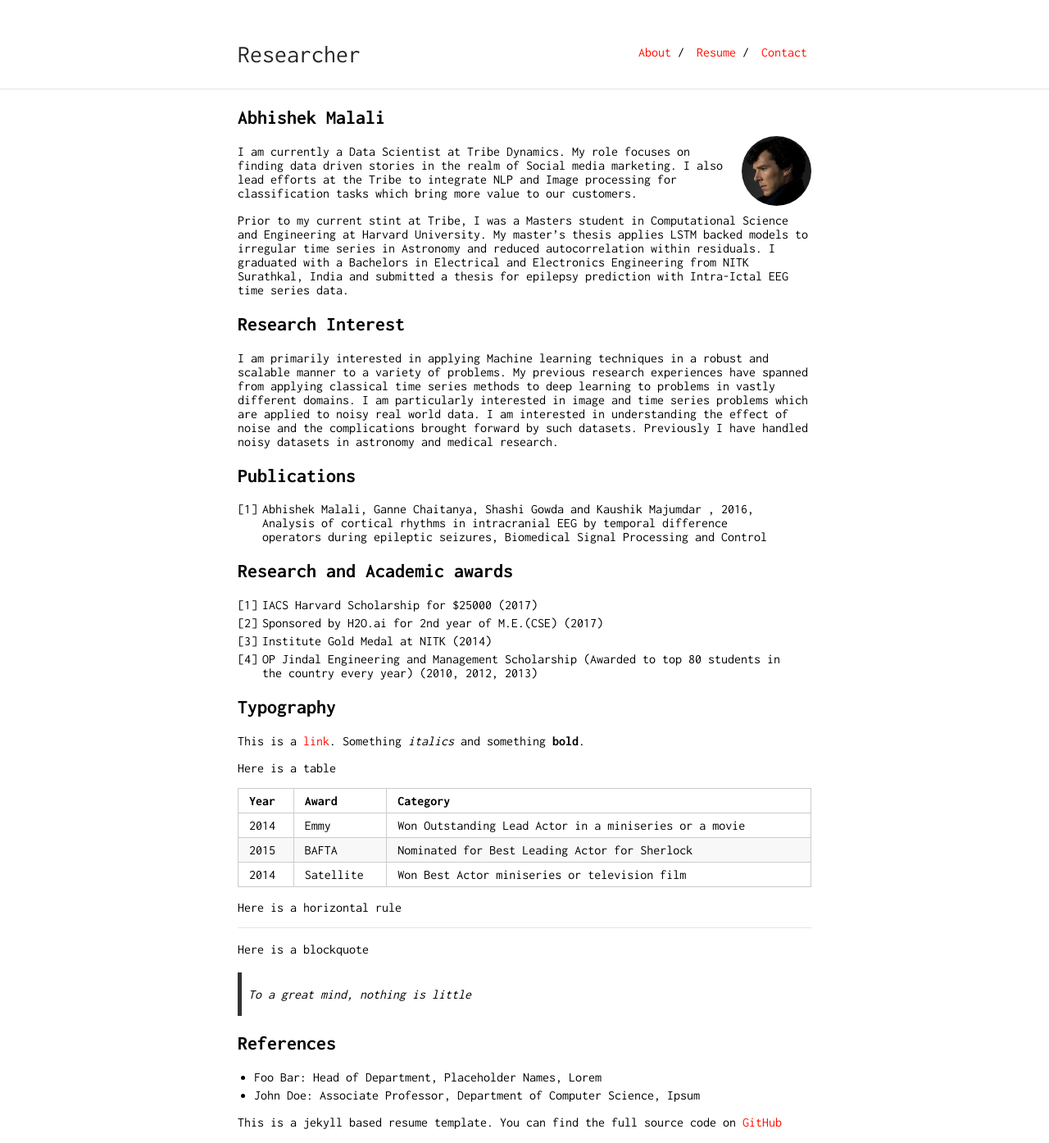
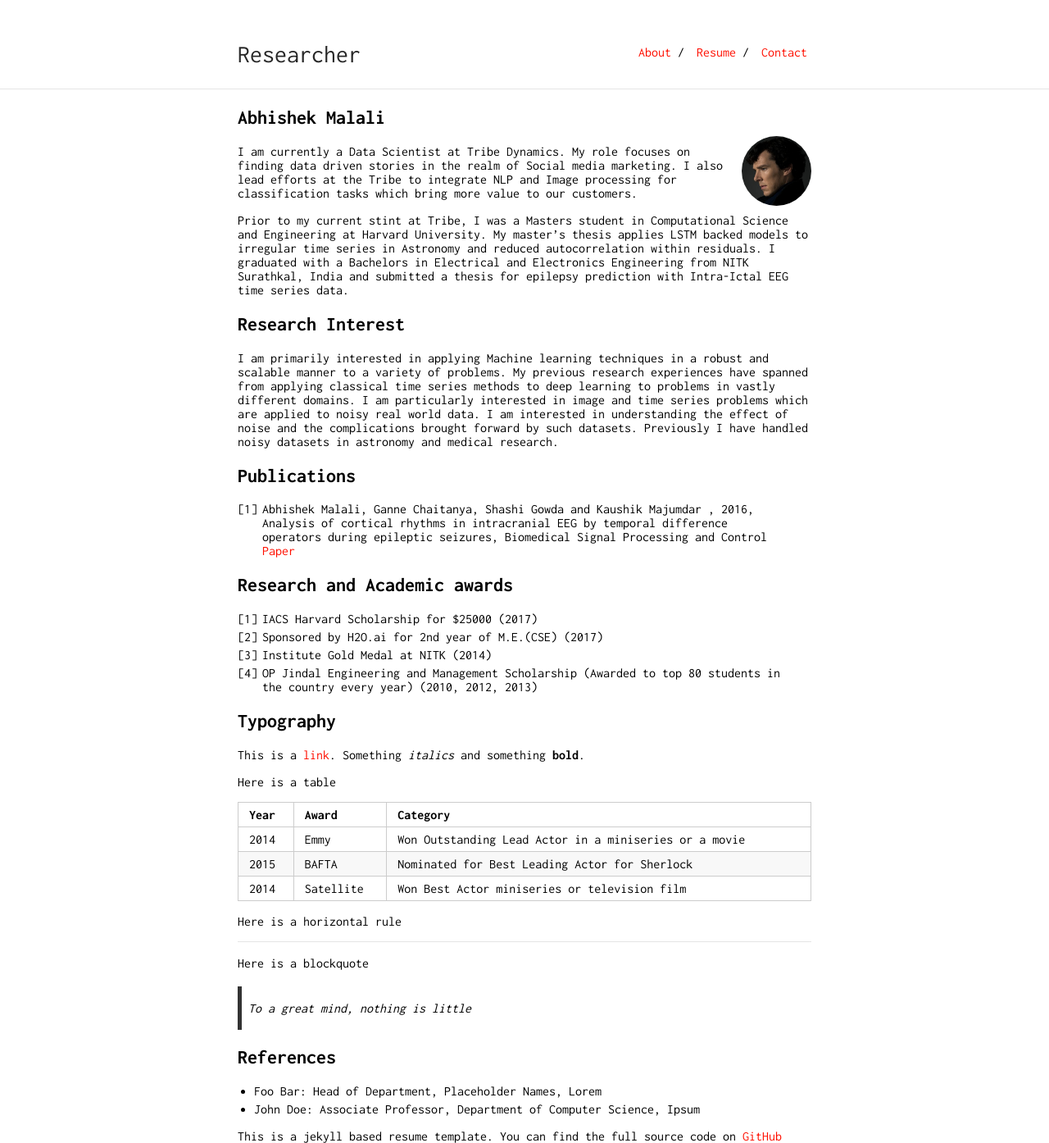
Before and after one commit to abhishekmalali/abhishekmalali.github.io, a Jekyll site: the page built from index.md, in a window 1280 px wide. Shown: the whole page at 82% size. Built offline with Jekyll 4.4.1, drawn with Linux system fonts in a browser that asks for light colours; our own code applies the rules of GitHub Pages for plain Markdown files.

Commit message:
Adding link

```diff
--- a/index.md
+++ b/index.md
@@ -16,7 +16,7 @@ I am primarily interested in applying Machine learning techniques in a robust an
 
 ## Publications
 
-1. Abhishek Malali, Ganne Chaitanya, Shashi Gowda and Kaushik Majumdar , 2016, Analysis of cortical rhythms in intracranial EEG by temporal difference operators during epileptic seizures, Biomedical Signal Processing and Control
+1. Abhishek Malali, Ganne Chaitanya, Shashi Gowda and Kaushik Majumdar , 2016, Analysis of cortical rhythms in intracranial EEG by temporal difference operators during epileptic seizures, Biomedical Signal Processing and Control [Paper](https://www.sciencedirect.com/science/article/pii/S1746809416000033)
 
 ## Research and Academic awards
 1. IACS Harvard Scholarship for $25000 (2017)
```
